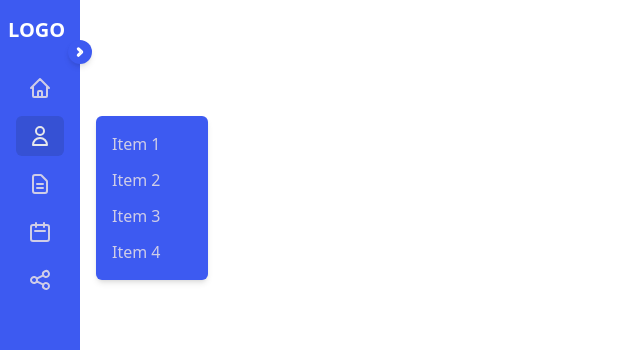
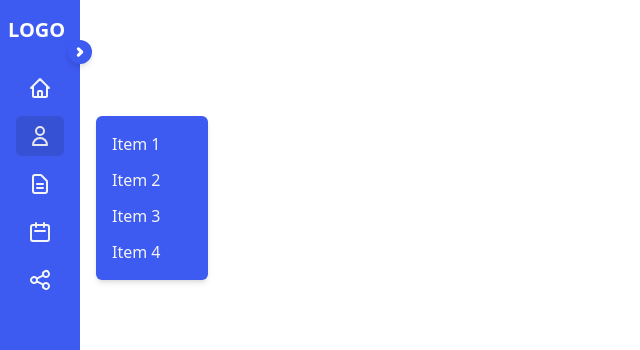
Before and after one commit to me-myself-and-open-source/sidebar-v2, a React (Create React App) app: page / in a window 1280 px wide. Both pictures are taken after a click on the element 40 px from the left and 136 px from the top of the page. Shown: the top 350 px of the page, without its empty margins (0-640 px from the left). Built offline with nearby package versions, Linux system fonts and the light colour scheme.

Commit message:
whiter menu

```diff
--- a/src/components/layouts/DropdownItem.jsx
+++ b/src/components/layouts/DropdownItem.jsx
@@ -39,7 +39,7 @@ function DropdownItem({ tabName, icon, dropdownContent, extraLabel }) {
 				<div className={`flex items-center hover:text-gray-200 hover:bg-secondary
 					space-x-2 rounded-md cursor-pointer justify-between p-2
 					${sidebar.full ? 'justify-start' : 'sm:justify-center'}
-					${sidebar.active === tabName ? activeClass : 'text-inactive'}`}
+					${sidebar.active === tabName ? activeClass : 'text-gray-100'}`}
 					onClick={handleClick}
 					onMouseEnter={() => setTooltip({show: true})}
 					onMouseLeave={() => setTooltip({show: false})}>
@@ -86,7 +86,7 @@ function DropdownItem({ tabName, icon, dropdownContent, extraLabel }) {
 					(dropdownContent && dropdown.open) &&
 					<ClickAwayListener onClickAway={() => setDropdown({ active: false })}>
 
-						<div className={`text-inactive space-y-3 ${sidebar.full ? expandedClass : shrinkedClass}`}>
+						<div className={`text-gray-100 space-y-3 ${sidebar.full ? expandedClass : shrinkedClass}`}>
 							{dropdownContent}
 						</div>
 
```
